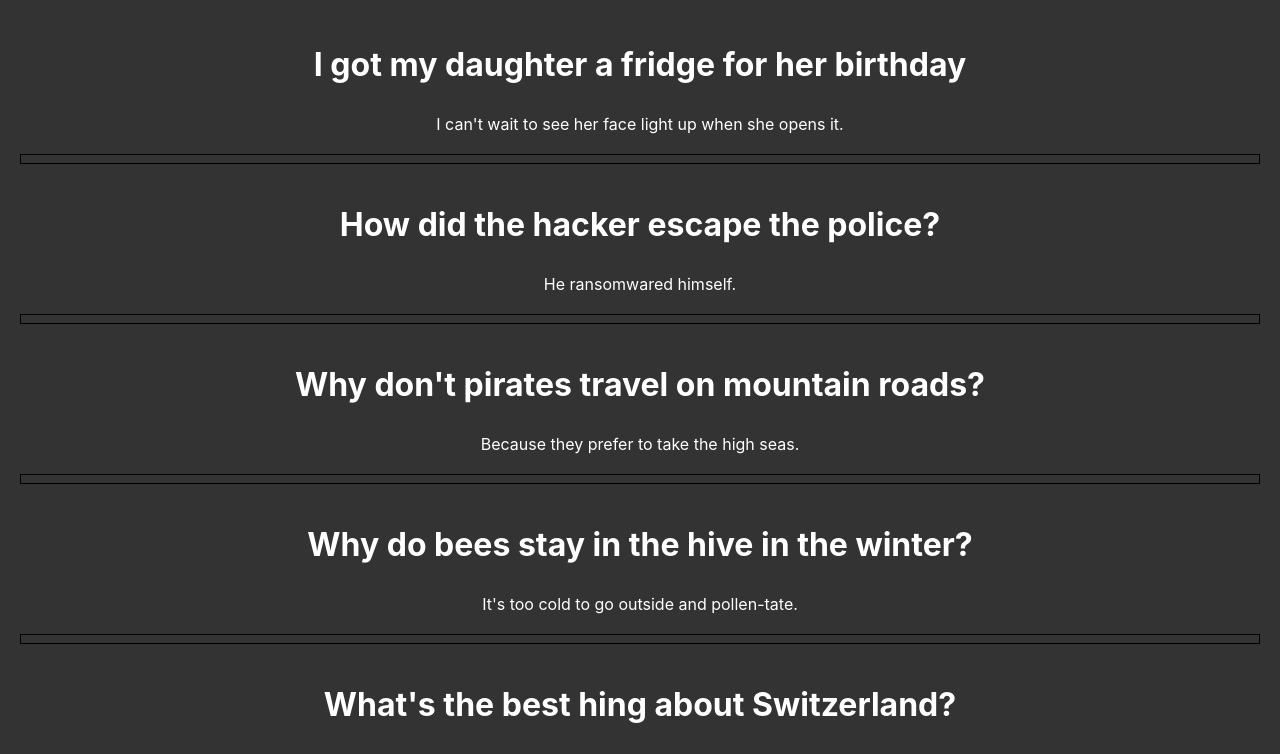
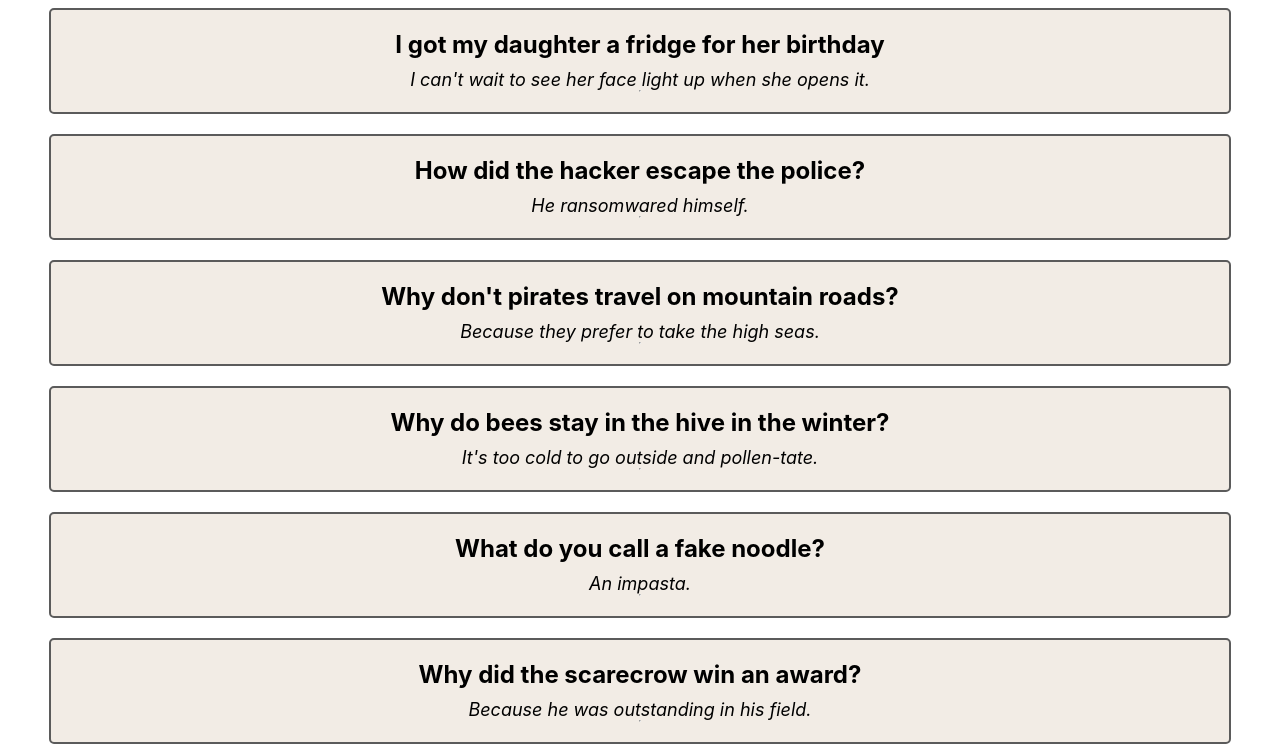
Before and after one commit to lswebdevelops/props_app, a React (Create React App) app: page / in a window 1280 px wide. Shown: the top 754 px of the page. Built offline with nearby package versions, Linux system fonts and the light colour scheme.

Commit message:
adding style to the div-joke-container

```diff
--- a/src/App.css
+++ b/src/App.css
@@ -1,6 +1,3 @@
 *{
-  text-align: center;
-  padding: 4px;
-  color: white;
-  background-color: #333;
+ margin:auto;
 }
--- a/src/App.js
+++ b/src/App.js
@@ -17,5 +17,4 @@ function App(){
     </div>
     )
 }
-
 export default App;
--- a/src/Components/Jokes.jsx
+++ b/src/Components/Jokes.jsx
@@ -1,20 +1,17 @@
+import React from 'react';
 import '../Styles/Jokes.css';
-import React from 'react';
 
-class Jokes extends React.Component{
-  render(){
-
-    const { setup, punchline} = this.props;
-    return(
-      <div>
-        {/* if setup exists, so is truffy */}
-        {setup && <h1
-        style={{display: setup ? "block": "none"}}>{setup}</h1>}
-        {punchline && <p
-         style={{display:punchline ? "block": "none"}}>{punchline}</p>}
-         <hr />
+class Jokes extends React.Component {
+  render() {
+    const { setup, punchline } = this.props;
+    return (
+      <div className="joke-container">
+        {setup && <h1 className="joke-setup">{setup}</h1>}
+        {punchline && <p className="joke-punchline">{punchline}</p>}
+        <hr />
       </div>
     )
   }
 }
+
 export default Jokes;
--- a/src/Components/JokesData.js
+++ b/src/Components/JokesData.js
@@ -4,7 +4,7 @@ export default [
     punchline: "I can't wait to see her face light up when she opens it."
   },
   {
-        setup: "How did the hacker escape the police?",
+    setup:"How did the hacker escape the police?",
     punchline: "He ransomwared himself."
   },
   {
@@ -16,7 +16,23 @@ export default [
     punchline: "It's too cold to go outside and pollen-tate."
   },
   {
-        setup: "What's the best hing about Switzerland?",
-        punchline: "I don't know, but the flag is a big plus."
+    setup: "What do you call a fake noodle?",
+    punchline: "An impasta."
+  },
+  {
+    setup: "Why did the scarecrow win an award?",
+    punchline: "Because he was outstanding in his field."
+  },
+  {
+    setup: "What do you call a can opener that doesn't work?",
+    punchline: "A can't opener."
+  },
+  {
+    setup: "What do you call a lazy kangaroo?",
+    punchline: "A pouch potato."
+  },
+  {
+    setup: "What do you call a fake stone in Ireland?",
+    punchline: "A shamrock."
   }
 ]
--- a/src/Styles/Jokes.css
+++ b/src/Styles/Jokes.css
@@ -1,4 +1,24 @@
-hr{
-/* margin: 0px  ; */
-border:  solid black 01px;
-}
+.joke-container {
+    display: flex;
+    flex-direction: column;
+    align-items: center;
+    justify-content: center;
+    background-color: #F2ECE5;
+    border: 2px solid #5B5B5B;
+    border-radius: 5px;
+    padding: 20px;
+    width: 90%;
+    margin-bottom: 20px;
+    min-width: 300px;
+  }
+
+  .joke-setup {
+    font-size: 24px;
+    font-weight: bold;
+    margin-bottom: 10px;
+  }
+
+  .joke-punchline {
+    font-size: 18px;
+    font-style: italic;
+  }
--- a/src/index.css
+++ b/src/index.css
@@ -11,3 +11,7 @@ code {
   font-family: source-code-pro, Menlo, Monaco, Consolas, 'Courier New',
     monospace;
 }
+
+body{
+  padding: 8px;
+}
```
Lines whose indentation alone changed are shown as unchanged.
